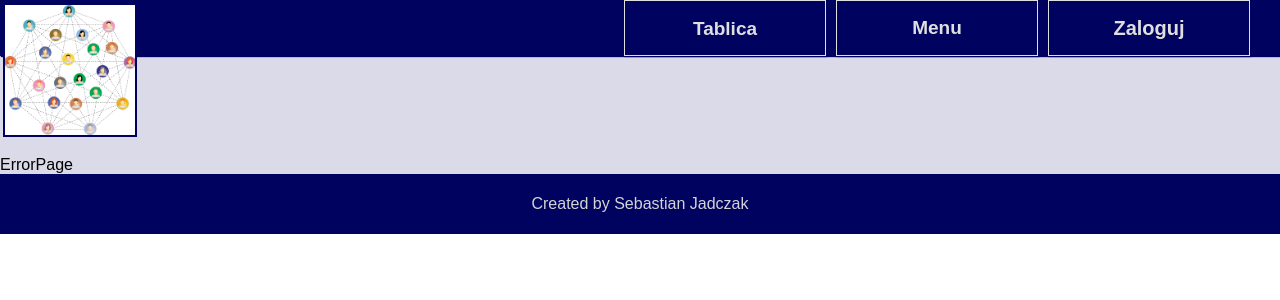
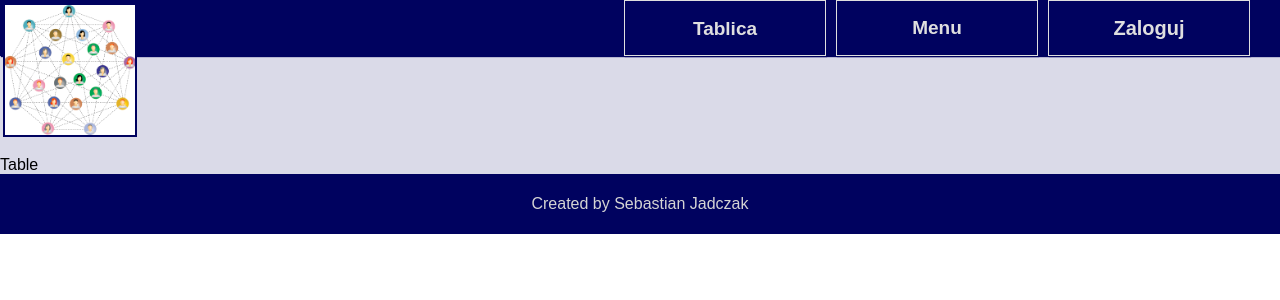
Before and after one commit to SebastianJadczak/personalweb, a React (Create React App) app: page /table in a window 1280 px wide. Shown: the top 300 px of the page. Built offline with nearby package versions, Linux system fonts and the light colour scheme.

Commit message:
add new Page "Table"

```diff
--- /dev/null
+++ b/src/Pages/Table.js
@@ -0,0 +1,11 @@
+import React, { Component } from "react";
+
+class Table extends Component {
+
+    render() {
+        return (
+            <p>Table</p>
+        )
+    }
+}
+export default Table;
--- a/src/Routers/Main.js
+++ b/src/Routers/Main.js
@@ -8,6 +8,7 @@ import MyAccount from "../Pages/MyAccount";
 import Tasks from "../Pages/Tasks";
 import Promotion from "../Pages/Promotion";
 import ErrorPage from "../Pages/ErrorPage";
+import Table from "../Pages/Table"
 
 const Main = () => {
     return (
@@ -19,6 +20,7 @@ const Main = () => {
             <Route path="/myaccount" component={MyAccount} />;
             <Route path="/tasks" component={Tasks} />
             <Route path="/promotion" component={Promotion} />
+            <Route path="/table" component={Table} />
             <Route component={ErrorPage} />
         </Switch>
     )
```
